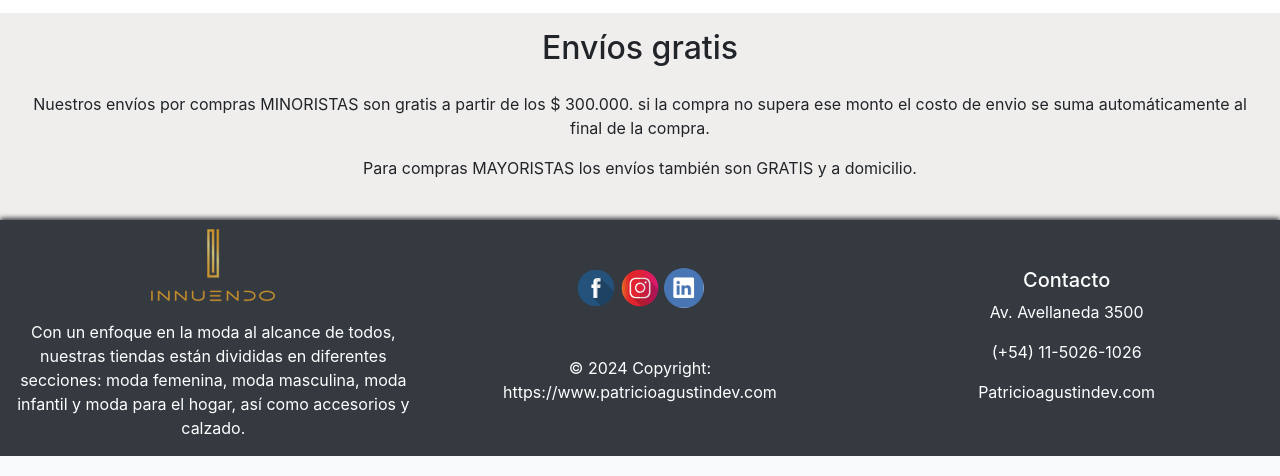
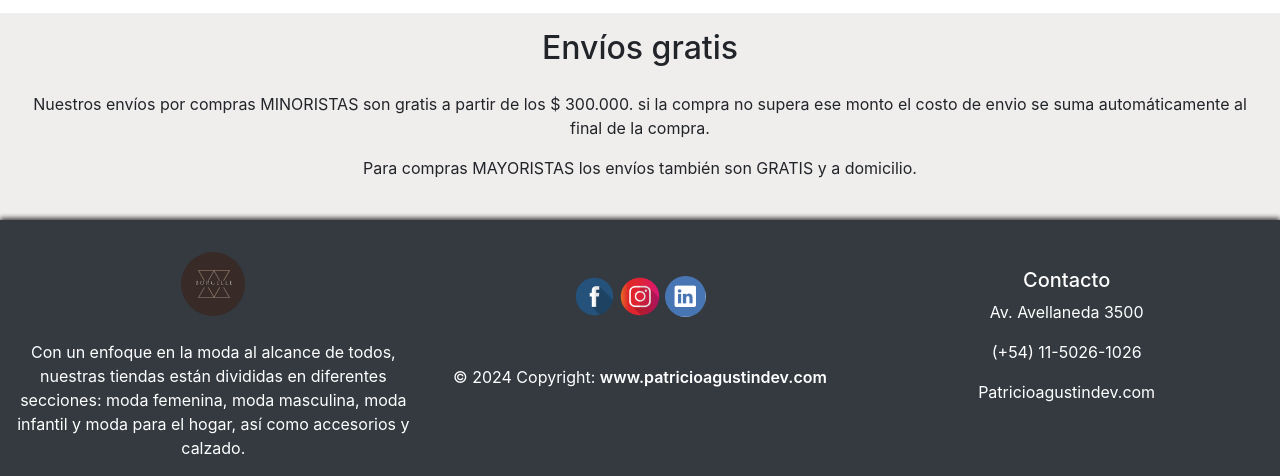
Before and after one commit to Patoorlando2/indumentaria, a PHP site: page / in a window 1280 px wide. Shown: the part 2240-2716 px from the top of the page. Run offline with PHP 8.4, Linux system fonts and the light colour scheme.

Commit message:
updating

```diff
--- a/index.php
+++ b/index.php
@@ -306,20 +306,22 @@
 <div class="container-fluid bg-dark" style="box-shadow: 0px -2px 5px 0px rgba(0,0,0,0.75);">
   <div class="row">
 
-    <div class="col-lg-4 text-center">
+    <div class="col-lg-4 text-center mt-3">
         <!-- LOGO -->
-        <img src="assets/img/logo.png" alt="LOGO">
+        <img class="rounded-circle mt-3" src="assets/img/logo.png" alt="LOGO" width="64px" height="64px">
+        <br />
+        <br />
         <!-- DESCRIPTION -->
         <p class="text-white justify-content-center">Con un enfoque en la moda al alcance de todos, nuestras tiendas están divididas en diferentes secciones: moda femenina, moda masculina, moda infantil y moda para el hogar, así como accesorios y calzado.</p>
     </div>
 
-    <div class="col-lg-4 mt-5 text-center">
+    <div class="col-lg-4 mt-5 text-center p-2">
 
       <img src="assets/icons/facebook.png" width="10%" alt="">
       <img src="assets/icons/instagram.png" width="10%" alt="">
       <img class="rounded-circle" src="assets/icons/link.png" width="10%" alt="">
 
-      <p class="text-center text-white mt-5">© <?= date("Y");?> Copyright: <a href="https://patricioagustindev.com" style="text-decoration:none;list-style-type:none;color:white;">https://www.patricioagustindev.com</a></p>
+      <p class="text-center text-white mt-5">© <?= date("Y");?> Copyright: <a href="https://patricioagustindev.com" style="text-decoration:none;list-style-type:none;color:white;font-weight:600;">www.patricioagustindev.com</a></p>
     </div>
 
     <div class="col-lg-4 text-center text-white mt-5">
```
Also changed, not shown: assets/img/logo.png.
